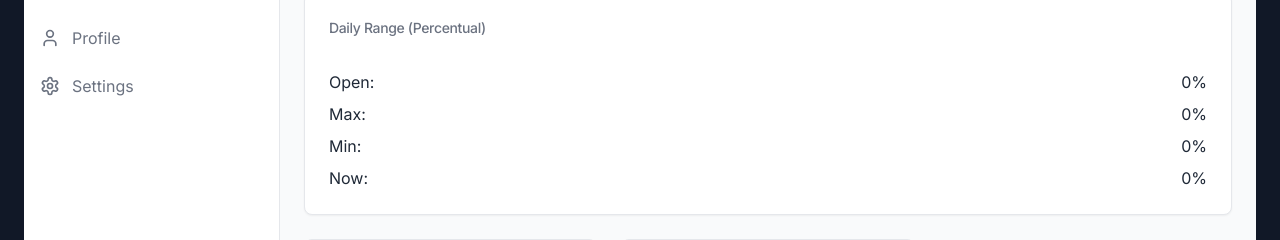
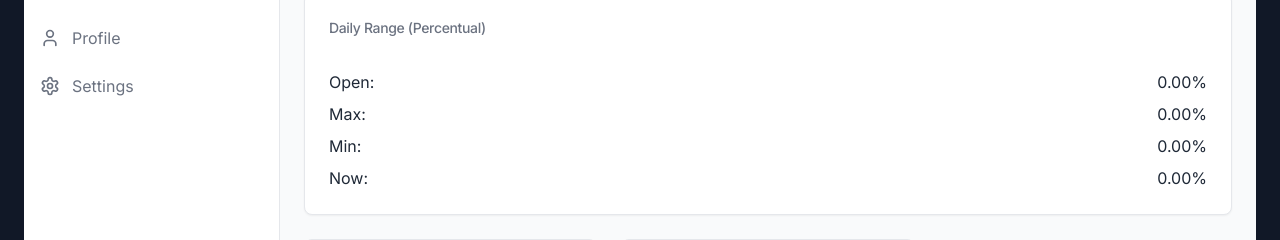
Before and after one commit to TulioBuarque/meusite-nextjs, a Next.js app: page /dashboard in a window 1280 px wide. Shown: the part 267-507 px from the top of the page. Built offline with nearby package versions, Linux system fonts and the light colour scheme.

Commit message:
Update ProfessionalDailyRange.tsx

```diff
--- a/src/components/kpis/ProfessionalDailyRange.tsx
+++ b/src/components/kpis/ProfessionalDailyRange.tsx
@@ -18,9 +18,9 @@ export function ProfessionalDailyRange({
   className = '',
 }: ProfessionalDailyRangeProps) {
   const formatPercent = (value: number) => {
-    if (open === 0) return '0%'; // Protege contra divisão por zero
+    if (open === 0) return '0.00%'; // Protege contra divisão por zero
     const percentage = ((value - open) / open) * 100;
-    const formatted = isNaN(percentage) ? '0%' : `${percentage > 0 ? '+' : ''}${percentage.toFixed(2)}%`;
+    const formatted = isNaN(percentage) ? '0.00%' : `${percentage > 0 ? '+' : ''}${percentage.toFixed(2)}%`;
     return formatted;
   };
 
@@ -28,7 +28,7 @@ export function ProfessionalDailyRange({
     <div className={`flex flex-col space-y-2 ${className}`}>
       <div className="flex justify-between">
         <span>Open:</span>
-        <span>{formatPercent(open)}</span>
+        <span>0.00%</span>
       </div>
       <div className="flex justify-between">
         <span>Max:</span>
```
